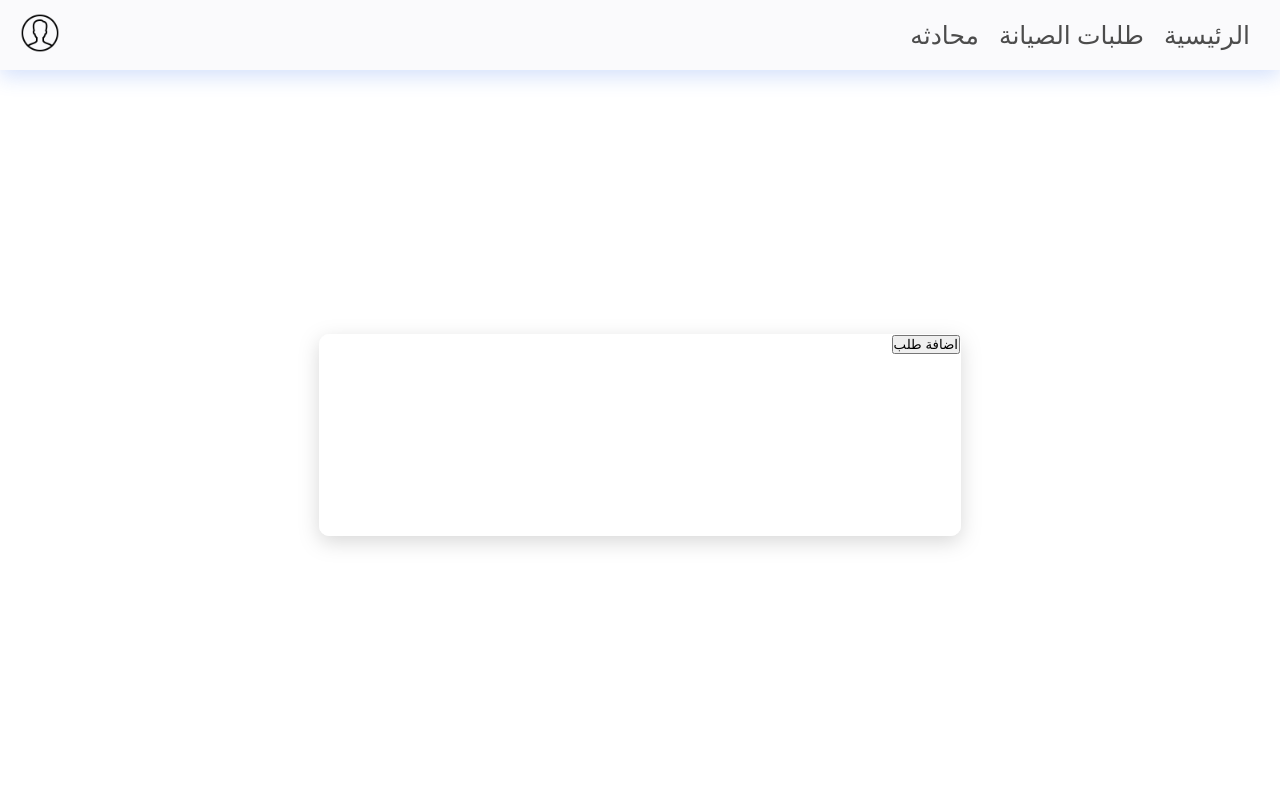
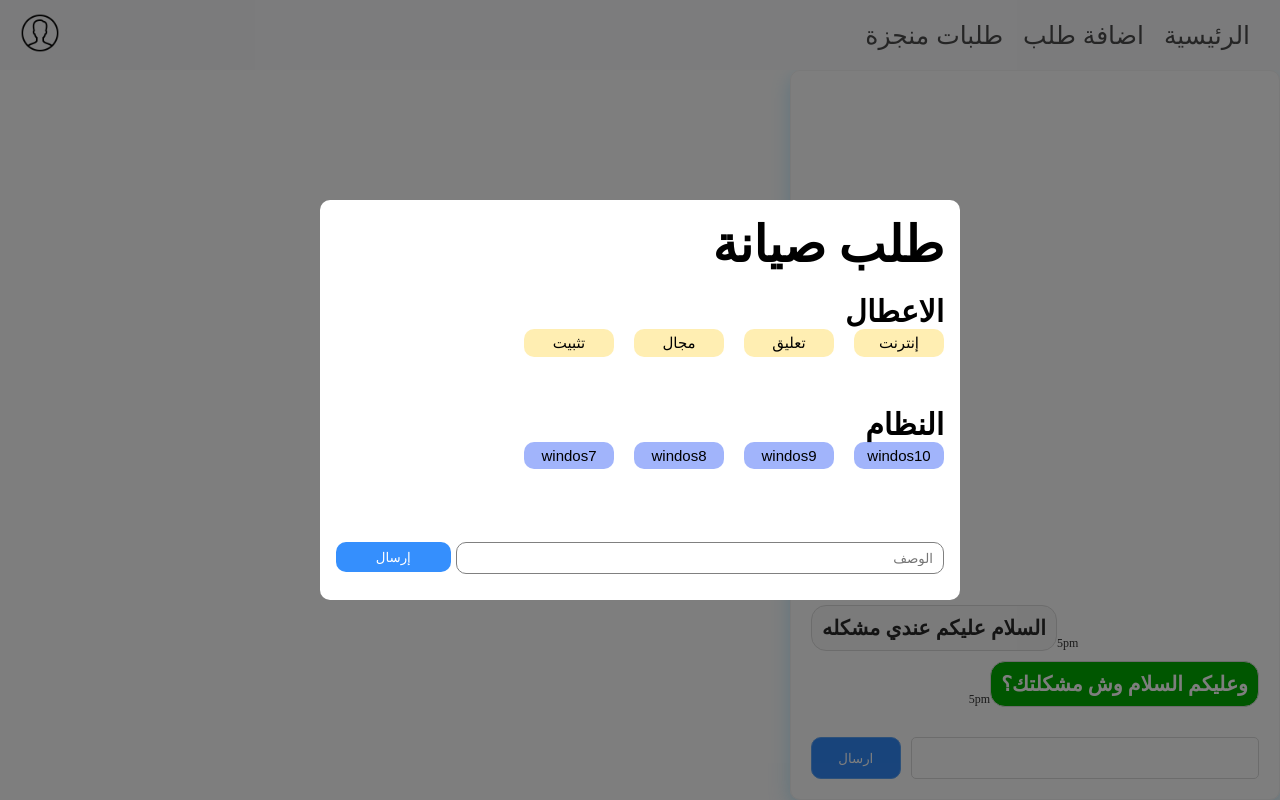
Before and after one commit to n1363979-ai/Solve-problems-, a plain HTML site: page trainer.html in a window 1280 px wide. Both pictures are taken after a click on the button "اضافة طلب". Drawn offline with Linux system fonts and the light colour scheme.

Commit message:
new changes add

```diff
--- a/JavaScript.js
+++ b/Javascript/signin-up.js
@@ -4,14 +4,14 @@ const SigninSection = document.getElementById("signin")
 const SigninButton = document.getElementById("signin-button");
 const SignupButton = document.getElementById("signup-button");
 
-SigninButton.onclick = function(){
+    SigninButton.onclick = function(){
 
     SignupSection.style.display = "none";
     SigninSection.style.display = "flex";
     SignupButton.style.width="30%";
 }
 
-SignupButton.onclick = function(){
+    SignupButton.onclick = function(){
     SigninSection.style.display = "none";
     SignupSection.style.display = "flex";
 
--- /dev/null
+++ b/Javascript/trainer.js
@@ -0,0 +1,32 @@
+const dialog = document.getElementById("Dialog")
+const DialogContent = document.getElementById("DialogContent")
+
+const AddRButton = document.getElementById("AddRequestButton")
+
+const selected = document.getElementById("selected")
+
+
+
+AddRButton.onclick = function(){
+    dialog.showModal()
+    dialog.style.display="flex"
+}
+
+
+
+
+dialog.addEventListener("click", (event) => {
+    if (!DialogContent.contains(event.target)) {
+        dialog.close();
+        dialog.style.display="none"
+    }
+});
+
+selected.onclick=function(){
+    if (selected.classList.contains("selected")) {
+        selected.classList.remove("selected")
+    }
+    else{
+        selected.classList.add("selected")
+    }
+}
--- a/style.css
+++ b/style.css
@@ -44,16 +44,21 @@ header nav ul {
 }
 
 
-header nav ul li a {
+header nav ul li a , nav ul li button {
     display: inline-flex;
     align-items: center;
     text-decoration: none;
     color: rgb(76, 76, 76);
     transition: 300ms;
     font-size: clamp(15px, 4vw, 25px);
+    background-color: transparent;
+    border: none;
+
 }
 
-header nav ul li a:hover {
+
+
+header nav ul li a:hover , nav ul li button:hover {
     color: black;
     font-size: calc(clamp(15px, 5vw, 25px) + 10px);
     transition: 300ms;
@@ -90,7 +95,7 @@ header nav ul li a:hover {
 
     min-height: 250px;
     max-height: 250px;
-    margin-top: 100px;
+
 
 }
 
@@ -374,6 +379,36 @@ header nav ul li a:hover {
     flex-grow: 1;
 }
 
+.engineer-page dialog {
+    margin: auto;
+    position: fixed;
+    inset: 0;
+
+
+    border: none;
+    border-radius: 10px;
+    width: 50%;
+    height: 50%;
+    padding: 0px;
+
+    display: none;
+
+}
+
+.engineer-page dialog::backdrop{
+    background-color: rgba(0, 0, 0, 0.504);
+}
+
+.engineer-page dialog div{
+    flex: 1;
+
+
+    padding: 16px;
+}
+
+
+
+
 /*engineer chat section*/
 
 
@@ -571,10 +606,11 @@ header nav ul li a:hover {
 .engineer-page section.requests .request-card {
     width: 90%;
     height: 150px;
-    background-color: rgb(250, 252, 124);
-    border: 1px rgb(253, 253, 124) solid;
+    background-color: #fefefe;
+    border: 1px rgb(220, 220, 220) solid;
+    border-right: 15px rgb(255, 225, 0) solid;
     border-radius: 10px;
-    box-shadow: 0px 6px 20px rgba(229, 217, 112, 0.217);
+    box-shadow: 0px 6px 20px rgba(112, 198, 229, 0.217);
     margin-bottom: 10px;
     display: flex;
     justify-content: start;
@@ -679,7 +715,15 @@ header nav ul li a:hover {
 
 
 
-.trainer-page .profile-img {
+
+
+
+.trainer-page {
+    max-height: 100vh;
+    overflow: hidden;
+}
+
+.trainer-page header nav ul .profile-img {
 
     margin-right: auto;
 
@@ -692,52 +736,247 @@ header nav ul li a:hover {
 
 }
 
-.trainer-page main {
-    flex: 1;
+.trainer-page header {
+    box-shadow: none;
+
+}
+
+.trainer-page .container {
     display: flex;
+    flex-direction: row;
+    flex-grow: 1;
+    height: calc(100vh - 70px);
 
 
 }
 
-/*trainer add order section*/
+.trainer-page aside {
+    border: 1px whitesmoke solid;
+    border-radius: 10px;
+    box-shadow: 0px 6px 20px rgba(74, 196, 249, 0.35);
+    width: 35%;
+    padding: 20px;
+    overflow: scroll;
+}
 
-.trainer-page section {
-    flex: 1;
+.trainer-page main {
+
     display: flex;
     flex-direction: column;
-    justify-content: center;
+
+    align-items: center;
+    flex-grow: 1;
 }
 
-.trainer-page .add-order .card {
+.trainer-page dialog {
+    margin: auto;
+    position: fixed;
+    inset: 0;
+
+
+    border: none;
+    border-radius: 10px;
     width: 50%;
-    height: 200px;
-    border: 1px #ffffff solid;
-    border-radius: 10px;
-    box-shadow: 0px 6px 20px rgba(128, 128, 128, 0.306);
-    align-self: center;
+    height: 50%;
+    padding: 0px;
+
+    display: none;
+
+
+
 }
 
-.trainer-page .add-order .card-content {
-    height: 100%;
+.trainer-page dialog::backdrop{
+    background-color: rgba(0, 0, 0, 0.504);
+}
+
+.trainer-page dialog #DialogContent{
     display: flex;
     flex-direction: column;
-    justify-content: space-between;
+    flex: 1;
+    padding: 16px;
 
+}
+
+.trainer-page dialog h1{
+    font-size: 50px;
+}
+
+.trainer-page dialog .issues{
+    flex: 1;
+
+
+}
+
+.trainer-page dialog  .issues .section{
+    margin-top: 20px;
+}
+
+.trainer-page dialog  .issues .section-title{
+    font-size: 30px;
+}
+
+
+.trainer-page dialog  .issues .section .issue {
+   display: flex;
+   gap: 20px;
+
+
+}
+
+.trainer-page dialog  .issues .section .issue button{
+    background-color: rgba(254, 199, 0, 0.301);
+    border: none;
+    border-radius: 10px;
+    font-size: 15px;
+    padding: 5px;
+    width: 90px;
+}
+.trainer-page dialog  .issues .section .issue button.selected{
+    background-color:rgb(255, 227, 42);
 }
 
 
 
-.trainer-page .add-order .card1 {
-    width: 60%;
-    height: 300px;
-    border: 1px #ffffff solid;
+.trainer-page dialog .SendRequest {
+    display: flex;
+   padding-bottom: 10px;
+   gap: 5px;
+}
+
+.trainer-page dialog .SendRequest input{
+   width: 80%;
+   height: 30px;
+   text-indent: 10px;
+   border: 1px gray solid;
+   border-radius: 10px;
+
+}
+
+.trainer-page dialog .SendRequest button{
+   flex: 1;
+   height: 30px;
+   border: none;
+   border-radius: 10px;
+   background-color:#358ffd;
+   color: white;
+
+
+
+}
+.trainer-page dialog .SendRequest button:hover{
+    background-color: #2485fc;
+}
+
+
+/*trainer chat section*/
+
+
+.trainer-page aside .chat {
+
+    height: 100%;
+    display: flex;
+    flex-direction: column;
+    justify-content: end;
+
+
+}
+
+.trainer-page aside .chat-wrapper {
+
+    overflow: scroll;
+
+}
+
+.trainer-page aside .chat-wrapper::-webkit-scrollbar {
+
+    display: none;
+
+}
+
+.trainer-page aside .chat-wrapper {
+
+    scrollbar-width: none;
+
+}
+
+.trainer-page aside .text-time {
+    display: flex;
+
+    align-self: end;
+    flex-direction: row-reverse;
+    margin-top: 10px;
+
+
+}
+
+.trainer-page aside .text-time2 {
+    display: flex;
+
+
+    flex-direction: row;
+    margin-top: 10px;
+    align-self: start;
+
+
+
+}
+
+.trainer-page aside .text-time2 h3 {
+    background-color: rgb(0, 175, 0);
+    color: rgb(255, 255, 255);
+}
+
+.trainer-page aside h3 {
+    background-color: rgb(248, 248, 248);
+    border: 1px solid rgb(219, 219, 219);
+    border-radius: 15px;
+    color: rgb(42, 42, 42);
+    padding: 10px;
+    font-size:clamp(15px,1.6vw,50px)
+
+}
+
+.trainer-page aside span {
+    color: rgb(53, 53, 53);
+    font-size: 12px;
+    align-self: end;
+
+}
+
+.trainer-page aside .chat-input {
+    margin-top: 30px;
+    width: 100%;
+    align-self: center;
+    display: flex;
+
+}
+
+.trainer-page aside .chat-input input {
+    flex: 1;
+    height: 30px;
+    border-radius: 5px;
+    border: 1px solid rgb(219, 219, 219);
+    padding: 5px;
+    font-size: 15px;
+}
+
+.trainer-page aside .chat-input button {
+    width: 20%;
+    border: 1px #5ca4f7 solid;
     border-radius: 10px;
-    box-shadow: 0px 6px 20px rgba(128, 128, 128, 0.306);
-    align-self: center;
-    position: absolute;
-    z-index: 10;
-    background-color: red;
-    display: none;
+    color: white;
+    background-color: #328bf9;
+    margin-right: 10px;
+    transition: 300ms;
+
+}
+
+.trainer-page aside .chat-input button:hover {
+
+    background-color: #2485fc;
+
+
 
 }
 
--- a/trainer.html
+++ b/trainer.html
@@ -11,32 +11,81 @@
         <nav>
             <ul>
                 <li><a href="index.html">الرئيسية</a></li>
-                <li><a href="">طلبات الصيانة</a></li>
-                <li><a href="">محادثه</a></li>
+                <li><button id="AddRequestButton">اضافة طلب</button></li>
+                 <li><button >طلبات منجزة</button></li>
                 <li class="profile-img"><a href=""><img src="images/icons8-profile-100.png" alt="الملف الشخصي"></a></li>
             </ul>
         </nav>
     </header>
 
-    <main>
-        <section class="add-order">
-            <div class="card1">kk</div>
-            <div class="card">
-                <div class="card-content">
-                    <div class="row-start">
-                        <button action="model">اضافة طلب </button>
-                    </div>
-                    <div class="row-center">
 
-                    </div>
-                    <div class="row-end">
+    <div class="container">
+        <aside>
+            <section class="chat">
+               <div class="chat-wrapper">
+                <div class="text-time">
+                    <h3>السلام عليكم عندي مشكله</h3>
+                    <span>5pm</span>
+                </div>
 
-                    </div>
+                  <div class="text-time2">
+                    <h3>وعليكم السلام وش مشكلتك؟</h3>
+                    <span>5pm</span>
+                </div>
+
+
+                </div>
+
+                 <div class="chat-input">
+                    <input type="text">
+                     <button type="submit" title="ارسال">
+                        ارسال
+                     </button>
+
+                </div>
+
+            </section>
+        </aside>
+
+        <main> </main>
+    <footer></footer>
+
+    <dialog id="Dialog">
+        <div id="DialogContent">
+            <div class="issues">
+            <h1 class="title">طلب صيانة</h1>
+            <div class="section">
+                <h2 class="section-title">الاعطال</h2>
+                <div class="issue">
+                <button id="selected">إنترنت</button>
+                <button >تعليق</button>
+                <button >مجال</button>
+                <button >تثبيت</button>
                 </div>
             </div>
-        </section>
-    </main>
-    <footer></footer>
+
+                 <div class="section" style="margin-top: 50px;">
+                <h2 class="section-title">النظام</h2>
+                <div class="issue">
+                <button id="selected" style="background-color: rgba(69, 108, 248, 0.504);">windos10</button>
+                <button  style="background-color: rgba(69, 108, 248, 0.504);">windos9</button>
+                <button  style="background-color: rgba(69, 108, 248, 0.504);">windos8</button>
+                <button  style="background-color: rgba(69, 108, 248, 0.504);">windos7</button>
+                </div>
+            </div>
+            </div>
+
+
+            <div class="SendRequest">
+                <input type="text" placeholder="الوصف">
+                <button type="submit" >إرسال</button>
+            </div>
+        </div>
+
+    </dialog>
+
+
+    <script src="Javascript/trainer.js"></script>
 </body>
-<link rel="stylesheet" href="JavaScript.js">
+
 </html>
```
Also changed, not shown: Javascript/engineer.js (added, +19 -0 lines), engineer.html (+9 -1 lines), index.html (+0 -6 lines), signin-up.html (+1 -1 lines).
